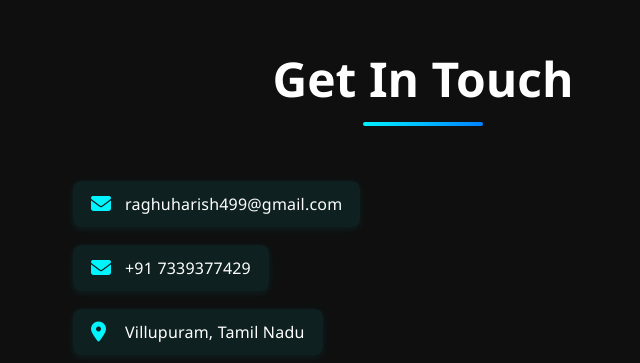
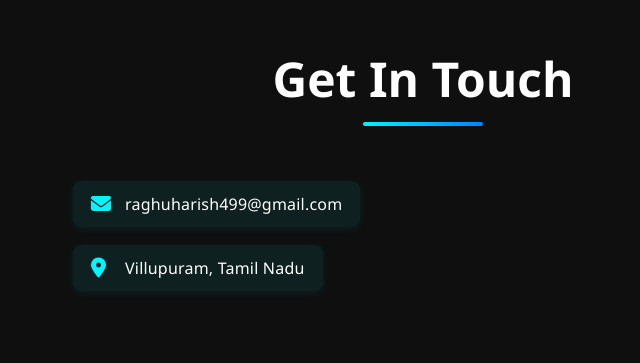
Before and after one commit to Ragupathi-2518/Portfolio2, a plain HTML site: page index.html in a window 1280 px wide. Shown: the part 4400-4763 px from the top of the page, without its empty margins (217-857 px from the left). Drawn offline with Linux system fonts and the light colour scheme.

Commit message:
Update index.html

```diff
--- a/index.html
+++ b/index.html
@@ -1154,10 +1154,7 @@
                 <i class="fas fa-envelope"></i>
                 <span>raghuharish499@gmail.com</span>
               </div>
-               <div class="contact-item">
-                <i class="fas fa-envelope"></i>
-                <span>+91 7339377429</span>
-              </div>
+
               <div class="contact-item">
                 <i class="fas fa-map-marker-alt"></i>
                 <span>Villupuram, Tamil Nadu</span>
```
